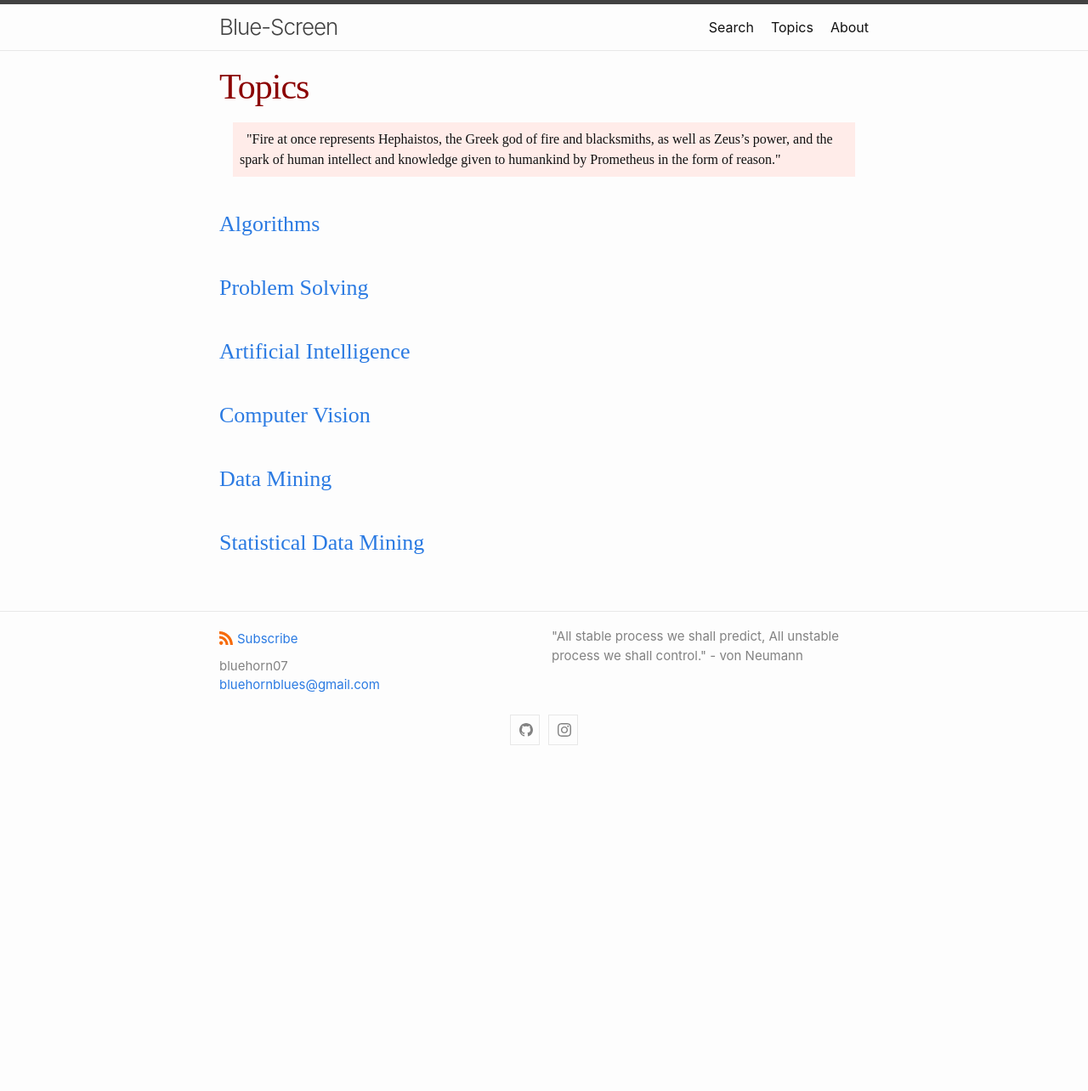
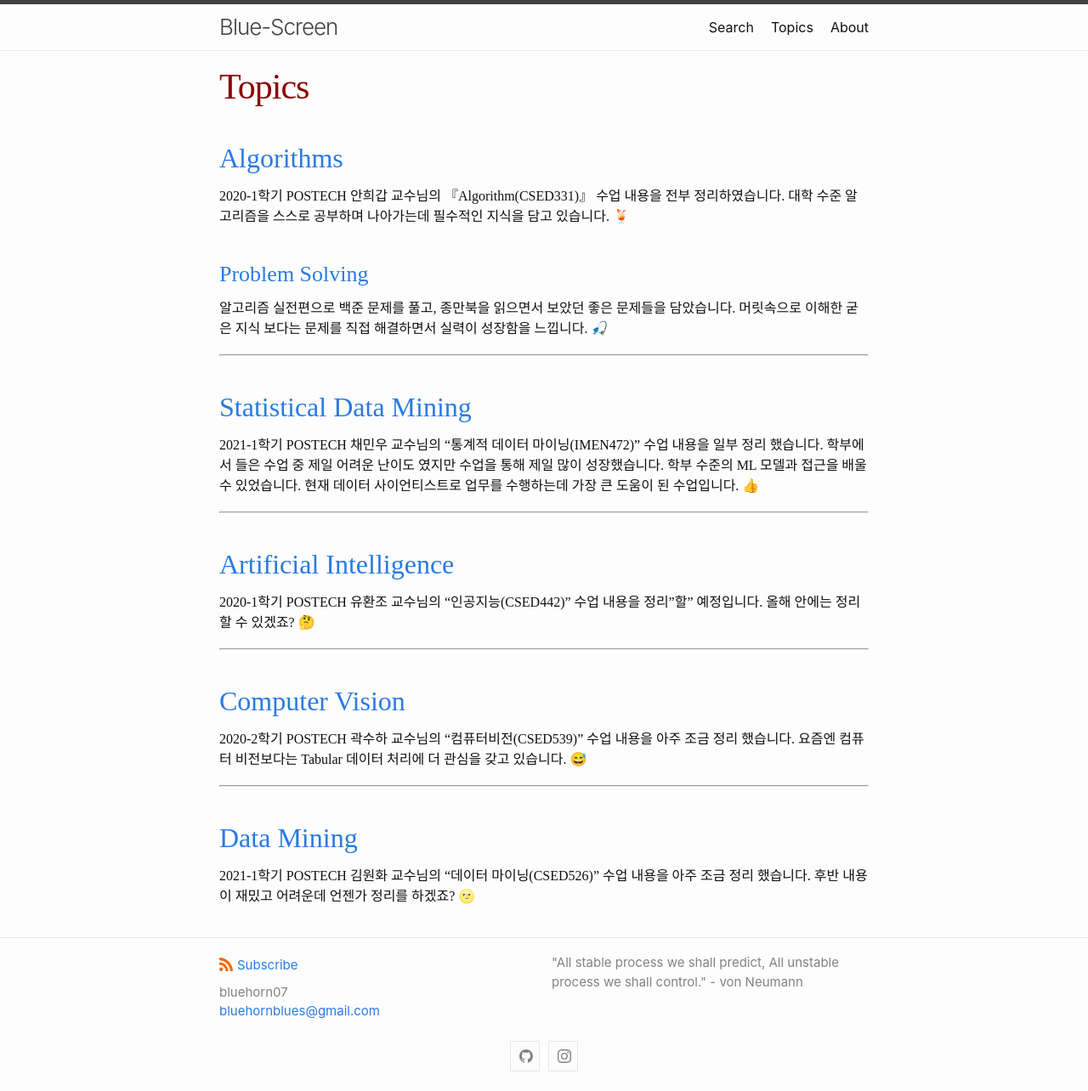
Before and after one commit to BlueHorn07/computer_science, a Jekyll site: the page built from topic.md, in a window 1280 px wide. Shown: the whole page at 85% size. Built offline with Jekyll 4.4.1, drawn with Linux system fonts in a browser that asks for light colours; nearby versions of some CDN libraries; some web fonts are replaced; before the commit the page ends 900 px from its top, so only the background shows below that.

Commit message:
update many

```diff
--- a/topic.md
+++ b/topic.md
@@ -5,25 +5,34 @@ permalink: /topic/
 use_math: true
 ---
 
-<div class="statement">
+## [Algorithms]({{"2021/02/18/algorithm.html" | relative_url}})
 
-&nbsp; "Fire at once represents Hephaistos, the Greek god of fire and blacksmiths, as well as Zeus’s power, and the spark of human intellect and knowledge given to humankind by Prometheus in the form of reason."
-
-</div>
-
-### [Algorithms]({{"2021/02/18/algorithm.html" | relative_url}})
+2020-1학기 POSTECH 안희갑 교수님의 『Algorithm(CSED331)』 수업 내용을 전부 정리하였습니다. 대학 수준 알고리즘을 스스로 공부하며 나아가는데 필수적인 지식을 담고 있습니다. 🍹
 
 ### [Problem Solving]({{"/2021/11/01/problem-solving.html" | relative_url}})
 
-### [Artificial Intelligence]({{"/2021/05/20/artificial-intelligence.html" | relative_url}})
+알고리즘 실전편으로 백준 문제를 풀고, 종만북을 읽으면서 보았던 좋은 문제들을 담았습니다. 머릿속으로 이해한 굳은 지식 보다는 문제를 직접 해결하면서 실력이 성장함을 느낍니다. 🎣
 
+<hr/>
 
-### [Computer Vision](({{"/2020/12/01/Computer-Vision.html" | relative_url}}))
+## [Statistical Data Mining]({{"2021/02/24/statistical-data-mining.html" | relative_url}})
 
+2021-1학기 POSTECH 채민우 교수님의 “통계적 데이터 마이닝(IMEN472)” 수업 내용을 일부 정리 했습니다. 학부에서 들은 수업 중 제일 어려운 난이도 였지만 수업을 통해 제일 많이 성장했습니다. 학부 수준의 ML 모델과 접근을 배울 수 있었습니다. 현재 데이터 사이언티스트로 업무를 수행하는데 가장 큰 도움이 된 수업입니다. 👍
 
+<hr/>
 
-### [Data Mining]({{"2021/02/24/data-mining.html" | relative_url}})
+## [Artificial Intelligence]({{"/2021/05/20/artificial-intelligence.html" | relative_url}})
 
+2020-1학기 POSTECH 유환조 교수님의 “인공지능(CSED442)” 수업 내용을 정리"할" 예정입니다. 올해 안에는 정리할 수 있겠죠? 🤔
 
+<hr/>
 
-### [Statistical Data Mining]({{"2021/02/24/statistical-data-mining.html" | relative_url}})
+## [Computer Vision]({{"/2020/12/01/Computer-Vision.html" | relative_url}})
+
+2020-2학기 POSTECH 곽수하 교수님의 "컴퓨터비전(CSED539)" 수업 내용을 아주 조금 정리 했습니다. 요즘엔 컴퓨터 비전보다는 Tabular 데이터 처리에 더 관심을 갖고 있습니다. 😅
+
+<hr/>
+
+## [Data Mining]({{"2021/02/24/data-mining.html" | relative_url}})
+
+2021-1학기 POSTECH 김원화 교수님의 “데이터 마이닝(CSED526)” 수업 내용을 아주 조금 정리 했습니다. 후반 내용이 재밌고 어려운데 언젠가 정리를 하겠죠? 🌝
```
Also changed, not shown: _posts/algorithm/2021-09-25-skyline-problem.md (+8 -7 lines), _posts/data-mining/2021-02-24-data-mining.md (+2 -1 lines).
